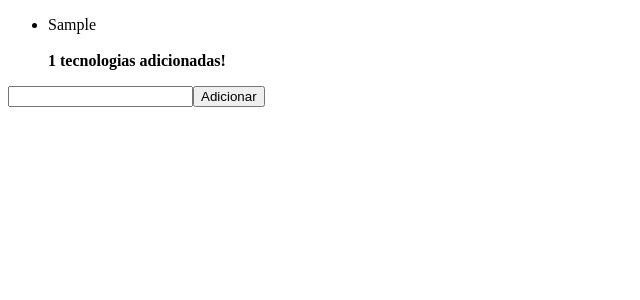
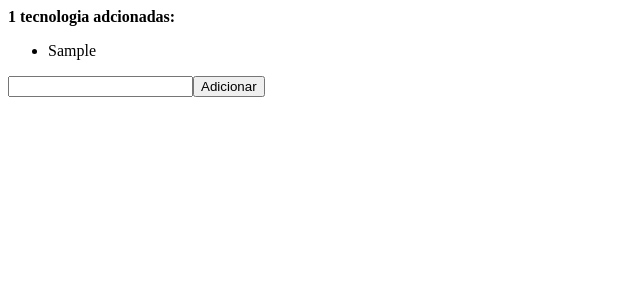
Before and after one commit to vitalves/react-hooks-bootcamp, a React (Create React App) app: page / in a window 1280 px wide. Both pictures are taken after typing "Sample" into the empty fields and a click on the button "Adicionar". Shown: the top 300 px of the page, without its empty margins (0-640 px from the left). Built offline with nearby package versions, Linux system fonts and the light colour scheme.

Commit message:
useCallback

```diff
--- a/src/App.js
+++ b/src/App.js
@@ -3,11 +3,6 @@ import React, { useState, useEffect, useMemo, useCallback } from 'react';
 export default function App() {
   const [techs, setTechs] = useState([]);
   const [newTech, setNewTech] = useState();
-
-  const handleAddTech = useCallback(() => {
-    setTechs([...techs, newTech]);
-    setNewTech('');
-  }, [newTech, techs]);
 
   useEffect(() => {
     const storageTech = localStorage.getItem('techs');
@@ -23,19 +18,24 @@ export default function App() {
 
   const techSize = useMemo(() => techs.length, [techs]);
 
+  const handleAddTech = useCallback(() => {
+    setTechs([...techs, newTech]);
+    setNewTech('');
+  }, [newTech, techs]);
+
   return (
     <>
       {techSize > 0 && (
-        <ul>
-          <>
+        <>
+          <strong>
+            {techSize} tecnologia{techSize > 1 && 's'} adcionadas:
+          </strong>
+          <ul>
             {techs.map(tec => (
               <li key={tec}> {tec} </li>
             ))}
-            <br />
-            <strong> {techSize} tecnologias adicionadas! </strong>
-            <br />
-          </>
-        </ul>
+          </ul>
+        </>
       )}
       <input
         type="text"
```
